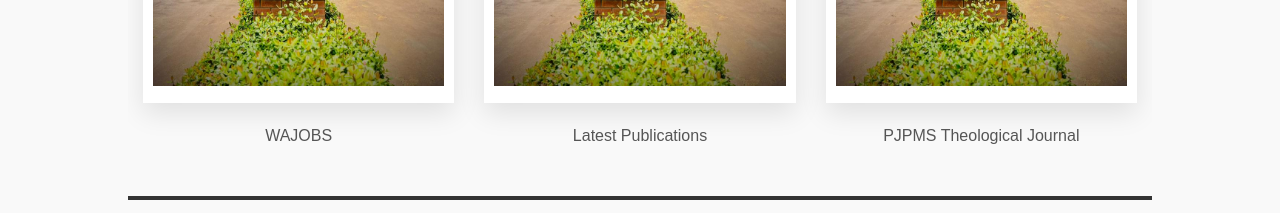
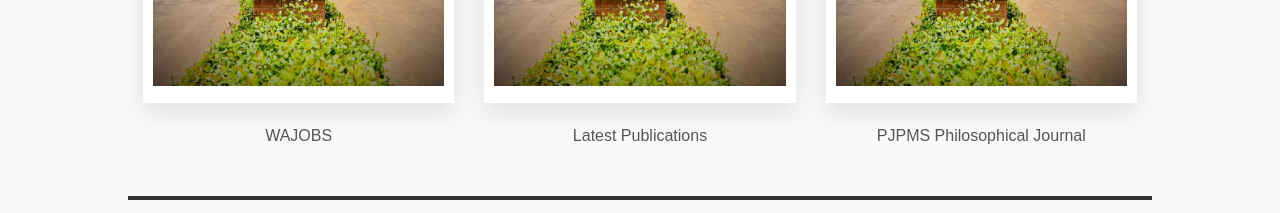
Before and after one commit to odunzechidubem/pope-johnpaul-seminary, a React (Vite) app: page / in a window 1280 px wide. Shown: the part 5540-5753 px from the top of the page. Built offline with nearby package versions, Linux system fonts and the light colour scheme.

Commit message:
update formators

```diff
--- a/src/components/Publications.jsx
+++ b/src/components/Publications.jsx
@@ -16,9 +16,9 @@ const Publications = () => {
     },
     {
       id: 3,
-      title: "PJPMS Theological Journal",
+      title: "PJPMS Philosophical Journal",
       image: "/images/popestature.jpg",
-      link: "/pages/resourcespages/publications.html"
+      link: "https://www.acjol.com/journal/pjpjoph"
     }
     // ,
     // {
```
